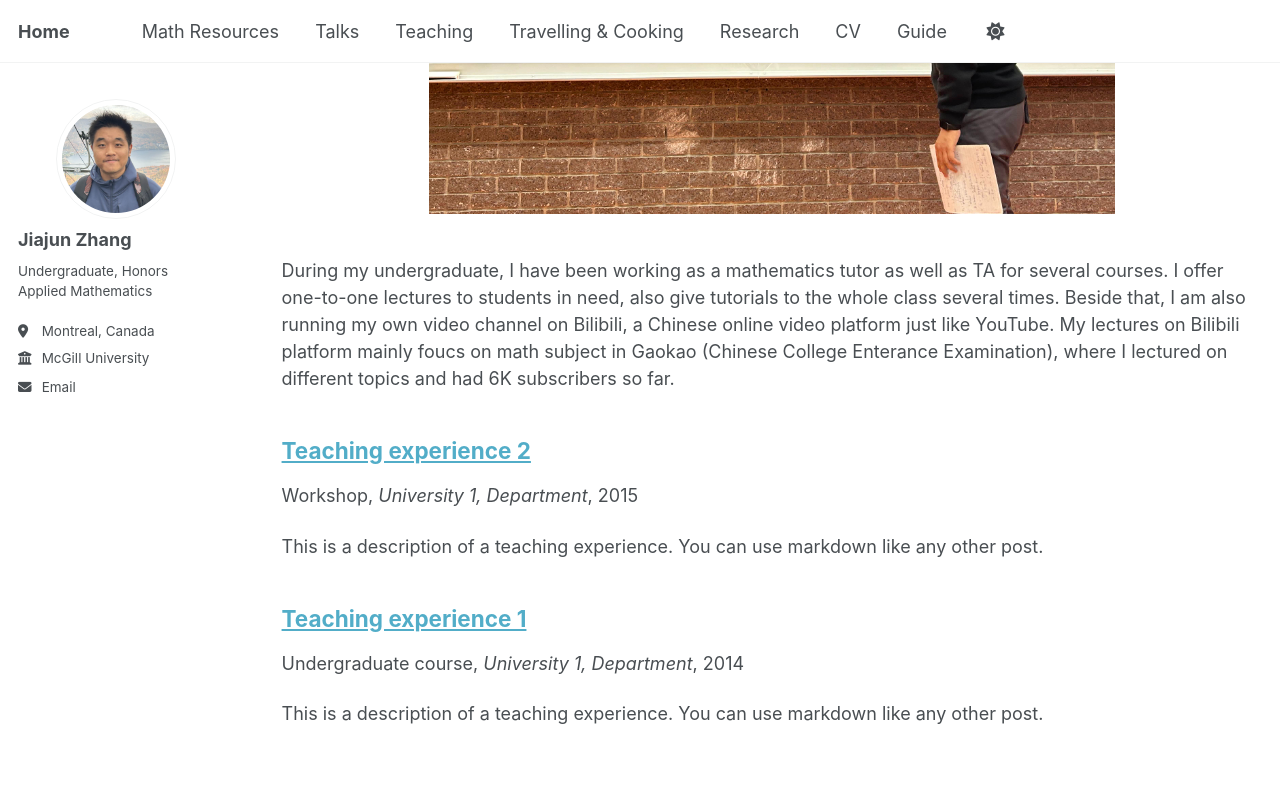
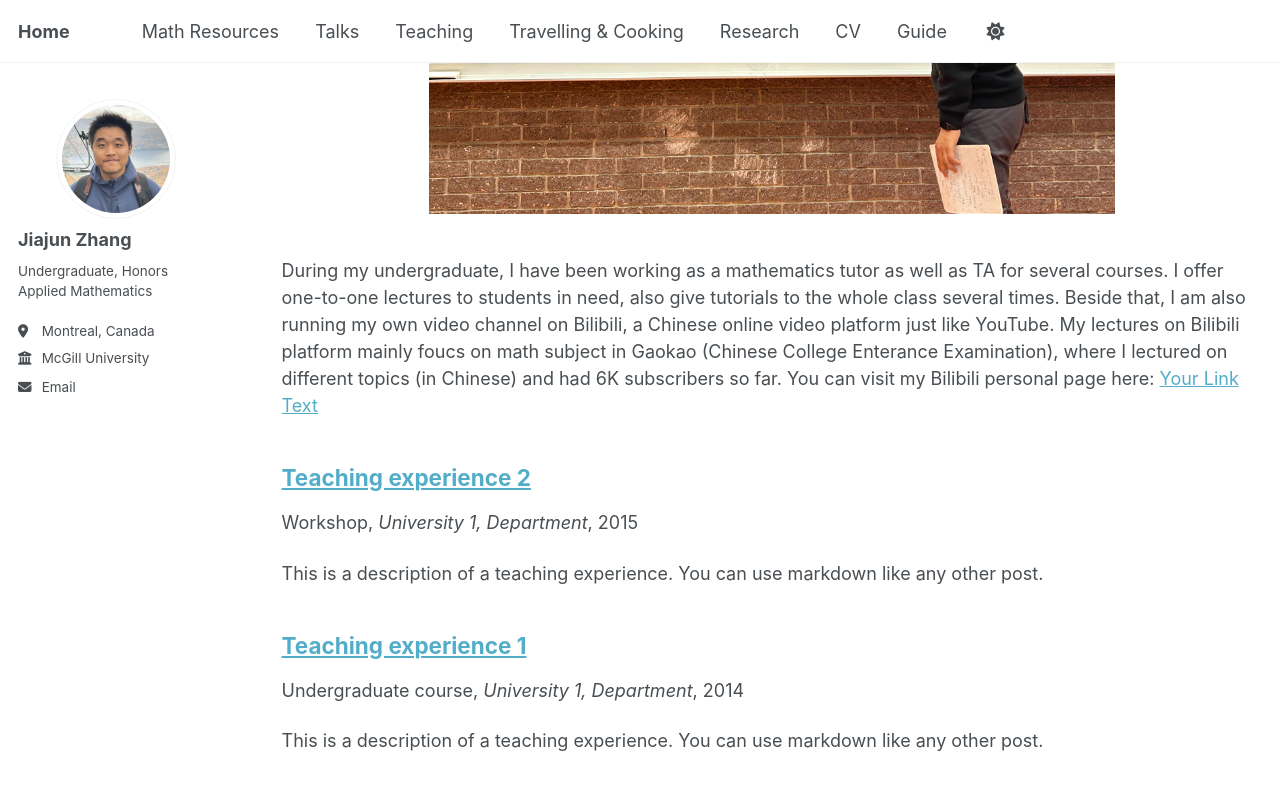
Before and after one commit to JohanssonRein/JohanssonRein.github.io, a Jekyll site: the page built from _pages/teaching.html, in a window 1280 px wide and 900 px high, scrolled down 446 px. Shown: the top 790 px of the window. Built offline with Jekyll 4.4.1, drawn with Linux system fonts in a browser that asks for light colours; a file with an impossible date is left out.

Commit message:
Update teaching.html

```diff
--- a/_pages/teaching.html
+++ b/_pages/teaching.html
@@ -10,7 +10,9 @@ author_profile: true
 </p>
 
 During my undergraduate, I have been working as a mathematics tutor as well as TA for several courses. I offer one-to-one lectures to students in need, also give tutorials to the whole class several times. Beside that, I am also running my own video channel on Bilibili, a Chinese online video platform
-just like YouTube. My lectures on Bilibili platform mainly foucs on math subject in Gaokao (Chinese College Enterance Examination), where I lectured on different topics and had 6K subscribers so far.
+just like YouTube. My lectures on Bilibili platform mainly foucs on math subject in Gaokao (Chinese College Enterance Examination), where I lectured on different topics (in Chinese) and had 6K subscribers so far. You can visit my Bilibili personal page here:
+<a href="https://space.bilibili.com/14984119?spm_id_from=333.1007.0.0" target="_blank">Your Link Text</a>
+
 
 {% include base_path %}
 
```
